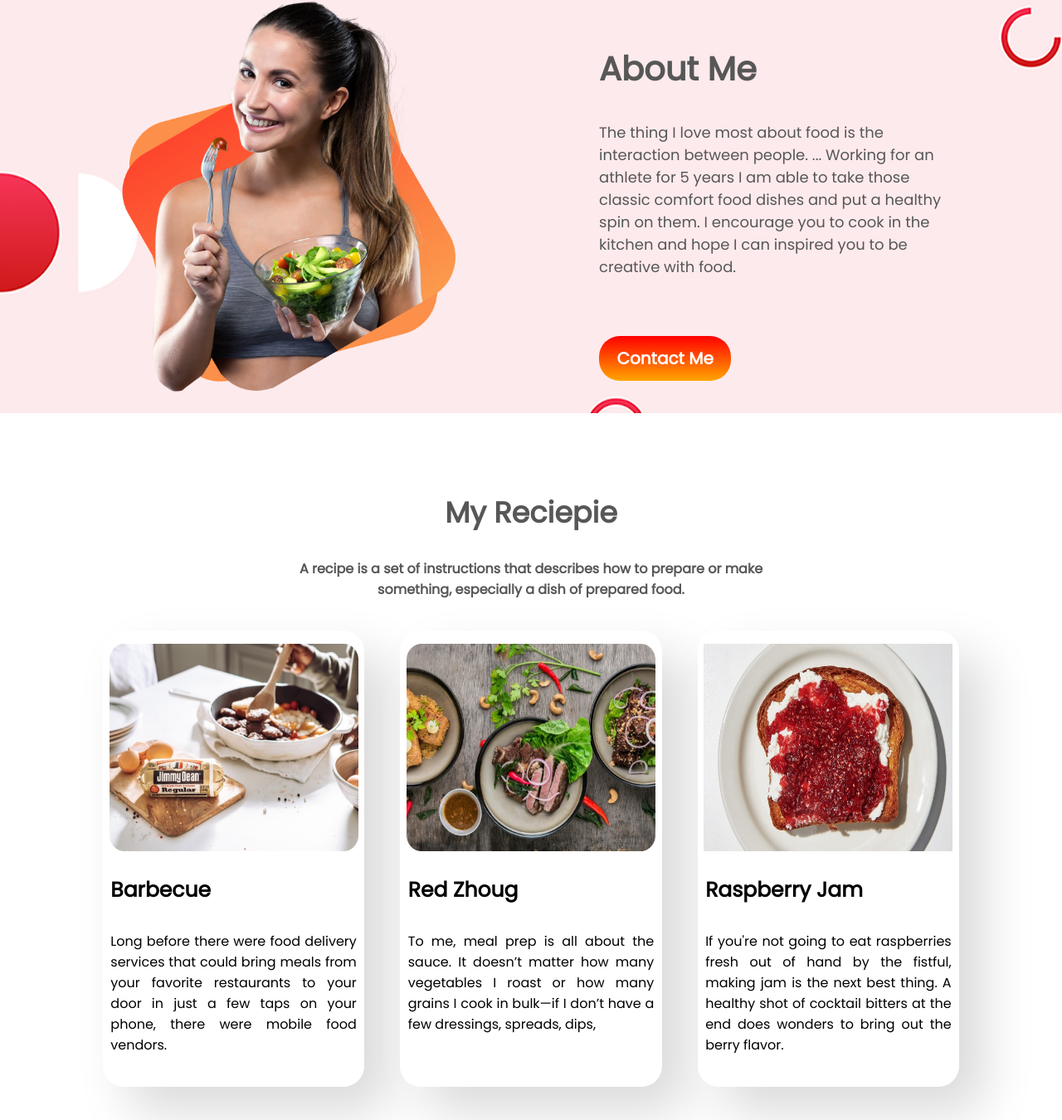
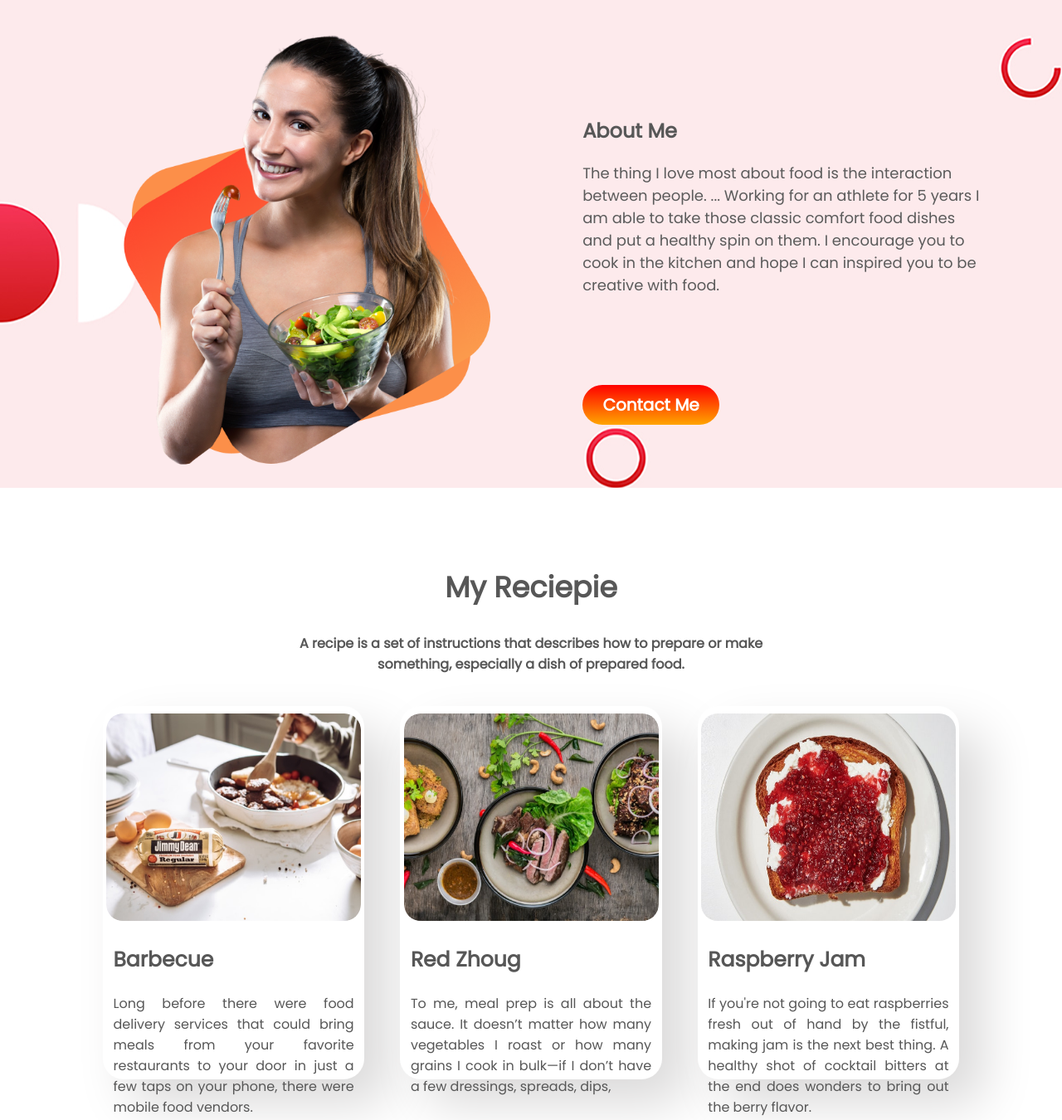
Before and after one commit to rajeshJSweb/food-network, a plain HTML site: page index.html in a window 1280 px wide. Shown: the part 797-2147 px from the top of the page at 83% size. Drawn offline with Linux system fonts and the light colour scheme.

Commit message:
Last Commit

```diff
--- a/css/style.css
+++ b/css/style.css
@@ -7,82 +7,72 @@ section{
     display: flex;
     margin-bottom: 4%;
 }
-.text{
+.text-area{
+    margin-right: 5%;
     margin-left: 5%;
     padding: 2%;
     width: 50%;
 }
-#heading{
+#text-big{
     color: #575757;
     font-size: 60px;
-    padding-top: 20%;
+    padding-top: 7%;
 }
-#dif-color{
+#orange{
     color: orange;
 }
-#slog{
+#text-sml{
     font-size: 20px;
     padding-bottom: 5%;
+    color: #5B5B5B;
 }
-#order-btn{
+#btn{
     color: white;
     font-size: 20px;
     font-weight: bold;
     padding: 2% 5% 2% 5%;
     border-radius: 25px;
-    margin-top: 5px;
     text-decoration: none;
     background-image: linear-gradient(red, orange);
 }
-.img{
-    margin-top: 1%;
-    margin-right: 3%;
+.img-area{
+    margin: 0;
+    padding: 0;
 }
 
-.bg-image{
+.about-section{
     margin-bottom: 5%;
     background-image: url("/image/img-bg4.jpg");
     background-repeat: no-repeat;
 }
-.front-img{
+.img-area-left{
     margin-left: 10%;
-    width: 70%;
 
 }
 img{
     margin-top: 3%;
     padding-top: 5%;
-    height: 500px;
+    height: 550px;
 }
-.about{
+.text-area-right{
+    margin-left: 2%;
     color: #575757;
-    margin-left: 7%;
-    padding-right: 10%;
-    padding-top: 5%;
-    padding-left: 05%;
+    padding: 10% 7% 0% 5%;
 }
-#about{
-    font-size: 40px;
-}
-#contact-btn{
-    color: white;
-    font-size: 20px;
-    font-weight: bold;
-    padding: 3% 5% 3% 5%;
-    border-radius: 25px;
-    margin-top: 5px;
-    text-decoration: none;
-    background-image: linear-gradient(red, orange);
-}
-#p-tag{
-    font-size: 18px;
-    padding-bottom: 15%;
+#about-me{
+    font-size: 50px;
 }
 
-.my-recipie{
+#p{
+    color: #5B5B5B;
+    font-size: 18px;
+    padding-bottom: 20%;
+}
+
+.my-rcp{
     margin-bottom: 0;
 }
-.recipie{
+.rcp-txt-sml{
     font-weight: bold;
     color: #575757;
     width: 100%;
@@ -96,41 +86,43 @@ img{
     font-size: 35px;
 }
 
-.recipie-list{
+.rcp-list{
     width: 100%;
     margin-left: 8%;
     margin-right: 8%;
     display: flex;
 }
 
-#recipie-item{
+.rcp-item{
     border-radius: 25px;
     box-shadow: 30px 30px 60px rgb(219, 218, 218);
     text-align: center;
     background-color: white;
     margin: 2%;
     padding: 0%;
-    height: 550px;
+    height: 450px;
     width: 30%;
 }
 #item-img{
-    margin-top: 0px;
-    width: 300px;
+    padding: 0;
+    border-radius: 20px;
+    width: 307px;
     height: 250px;
 }
 #item-title{
+    color: #575757;
     font-size: 25px;
     font-weight: bold;
     text-align: left;
-    padding-left: 3%;
-    padding-right: 3%;
+    padding: 0% 4% 0% 4%;
 }
-#item-detail{
+#item-txt-sml{
+    color: #575757;
     text-align: left;
     text-align: justify;
-    padding: 3%;
+    padding: 0% 4% 0% 4%;
 }
-.social-net{
+.social-div{
     border-radius: 25px;
     width: 100%;
     box-shadow: 10px 10px 20px rgb(204, 202, 202);
@@ -141,12 +133,9 @@ img{
 }
 #follower{
     text-align: center;
-    margin: 1%;
-    padding: 2%;
     width: 30%;
 }
-#follower-title{
-    padding-bottom: 0px;
+#flwr-txt{
     font-weight: bold;
     font-size: 50px;
 }
--- a/index.html
+++ b/index.html
@@ -12,63 +12,63 @@
 </head>
 <body>
     <section>
-        <div class="text">
-            <h1 id="heading"><span id="dif-color">Skip</span> the Diet,<br>Just Eat Healthy<br>With Food Network</h1>
-            <p id="slog">If you love food and want to make new friends, or even some professional contacts, you might be interested in some fun ways for food to network.</p>
-            <a id="order-btn" href="#">Order Food</a>
+        <div class="text-area">
+            <h1 id="text-big"><span id="orange">Skip</span> the Diet,<br>Just Eat Healthy<br>With Food Network</h1>
+            <p id="text-sml">If you love food and want to make new friends, or even some professional contacts, you might be interested in some fun ways for food to network.</p>
+            <a id="btn" href="#">Order Food</a>
         </div>
-        <div class="img">
+        <div class="img-area">
             <img src="image/top-img2.png" alt="image">
         </div>
     </section>
 
-    <section class="bg-image">
-        <div class="front-img">
+    <section class="about-section">
+        <div class="img-area-left">
             <img src="image/top-img.png" alt="image">
         </div>
-        <div class="about">
-            <h1 id="about">About Me</h1>
-            <p id="p-tag">The thing I love most about food is the interaction between people. ... Working for an athlete for 5 years I am able to take those classic comfort food dishes and put a healthy spin on them. I encourage you to cook in the kitchen and hope I can inspired you to be creative with food.</p>
-            <a id="contact-btn" href="#">Contact Me</a>
+        <div class="text-area-right">
+            <h1 id="text-big about-me">About Me</h1>
+            <p id="p">The thing I love most about food is the interaction between people. ... Working for an athlete for 5 years I am able to take those classic comfort food dishes and put a healthy spin on them. I encourage you to cook in the kitchen and hope I can inspired you to be creative with food.</p>
+            <a id="btn" href="#">Contact Me</a>
         </div>
     </section>
-    <section class="my-recipie">
-        <div class="recipie">
+    <section class="my-rcp">
+        <div class="rcp-txt-sml">
             <h1 id="rcp-title">My Reciepie</h1>
             <p>A recipe is a set of instructions that describes how to prepare or make something, especially a dish of prepared food.</p>
         </div>
     </section>
     <section>
-        <div class="recipie-list">
-            <div id="recipie-item">
+        <div class="rcp-list">
+            <div class="rcp-item">
                 <img id="item-img" src="image/food-img1.jpg" alt="">
                 <h1 id="item-title">Barbecue</h1>
-                <p id="item-detail">Long before there were food delivery services that could bring meals from your favorite restaurants to your door in just a few taps on your phone, there were mobile food vendors.</p>
+                <p id="item-txt-sml">Long before there were food delivery services that could bring meals from your favorite restaurants to your door in just a few taps on your phone, there were mobile food vendors.</p>
             </div>
-            <div id="recipie-item">
+            <div class="rcp-item">
                 <img id="item-img" src="image/food-img2.jpg" alt="">
                 <h1 id="item-title">Red Zhoug</h1>
-                <p id="item-detail">To me, meal prep is all about the sauce. It doesn’t matter how many vegetables I roast or how many grains I cook in bulk—if I don’t have a few dressings, spreads, dips,</p>
+                <p id="item-txt-sml">To me, meal prep is all about the sauce. It doesn’t matter how many vegetables I roast or how many grains I cook in bulk—if I don’t have a few dressings, spreads, dips,</p>
             </div>
-            <div id="recipie-item">
+            <div class="rcp-item">
                 <img id="item-img" src="image/food-img3.jpg" alt="">
                 <h1 id="item-title">Raspberry Jam</h1>
-                <p id="item-detail">If you're not going to eat raspberries fresh out of hand by the fistful, making jam is the next best thing. A healthy shot of cocktail bitters at the end does wonders to bring out the berry flavor.</p>
+                <p id="item-txt-sml">If you're not going to eat raspberries fresh out of hand by the fistful, making jam is the next best thing. A healthy shot of cocktail bitters at the end does wonders to bring out the berry flavor.</p>
             </div>
         </div>
     </section>
     <section>
-        <div class="social-net">
+        <div class="social-div">
             <div id="follower">
-                <h1 id="follower-title">100m</h1>
+                <h1 id="flwr-txt">100m</h1>
                 <p>Youtube Subcriber</p>
             </div>
             <div id="follower">
-                <h1 id="follower-title">5.4m</h1>
+                <h1 id="flwr-txt">5.4m</h1>
                 <p>Instragram Followers</p>
             </div>
             <div id="follower">
-                <h1 id="follower-title">100k</h1>
+                <h1 id="flwr-txt">100k</h1>
                 <p>Dribbles Shot Likes</p>
             </div>
         </div>
```
